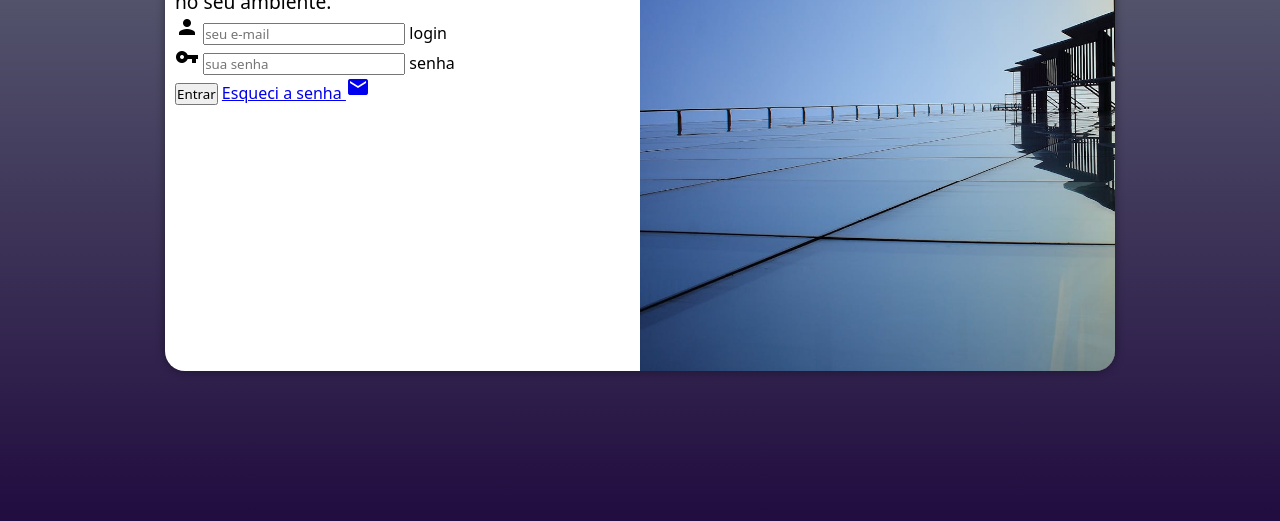
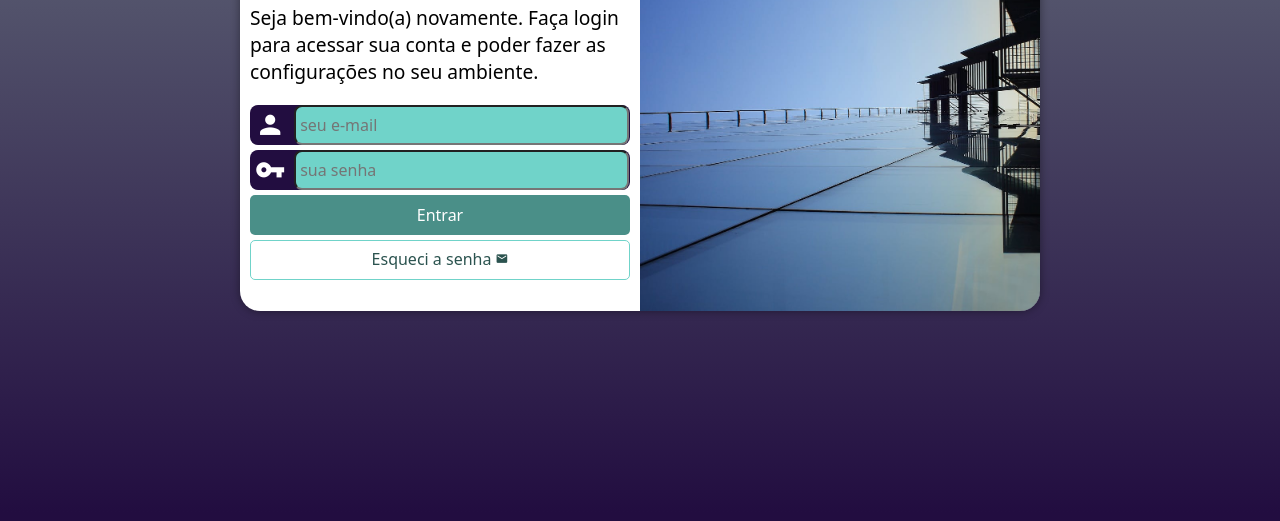
Before and after one commit to EduardoSousa10/projeto-login, a plain HTML site: page index.html in a window 1280 px wide. Shown: the part 279-800 px from the top of the page. Drawn offline with Linux system fonts and the light colour scheme.

Commit message:
Fim do exercício

```diff
--- a/estilos/media-query.css
+++ b/estilos/media-query.css
@@ -6,6 +6,7 @@
     }
     #login{
         width: 80vw;
+        height: 280px;
 
     }
     #login > #imagem{
@@ -23,7 +24,8 @@
         background-image: linear-gradient(to bottom, #6d7983,#220D40 99%);
     }
     #login {
-        width: 950px;
+        width: 800px;
+        height: 380px
     }
     #login > #imagem {
         width: 50%;
@@ -40,5 +42,6 @@
     }
     #formulario > p{
         font-size: 1.2em;
+        margin: 20px 0px;
     }
 }
--- a/estilos/style.css
+++ b/estilos/style.css
@@ -30,8 +30,8 @@ main{
     overflow: hidden;
     top: 50%;
     left: 50%;
+    box-shadow: 0px 0px 10px rgba(0, 0, 0, 0.411);
     transform: translate(-50%, -50%);
-    box-shadow: 0px 0px 10px rgba(0, 0, 0, 0.411);
     transition: width .3s, height .3s;
     transition-timing-function: ease;
 }
@@ -50,5 +50,66 @@ main{
     margin-bottom: 10px;
 }
 #formulario > p{
+    font-size: 1%;
+}
+.campo{
+    background-color: #220D40;
+    color: white;
+    height: 40px;
+    border-radius: 8px;
+    margin: 5px 0px;
+}
+.campo > label{
+    display: none;
+}
+.campo > i{
+    font-size: 1.9em;
+    width: 40px;
+    padding: 5px;
+}
+.campo > input{
+    background-color: #70d3c9;
+    font-size: 1em;
+    width:calc(100% - 45px);
+    height: 100%;
+    border-radius: 8px;
+    padding: 4px;
+    transform: translatey(-9px);
+}
+    .campo > input:focus-within{
+    background-color: white;
+    }
+form > input[type=submit]{
+    display: block;
+    font-size: 1em;
+    width: 100%;
+    height: 40px;
+    background-color: #4a8f88;
+    color: white;
+    border: none;
+    border-radius: 5px;
+}
+form > input[type=submit]:hover{
+    background-color: #220D40;
+}
+form > a.botao{
+    display: block;
+    text-align: center;
+    font-size: 1em;
+    width:100%;
+    height: 40px;
+    background-color: white;
+    border: 1px solid #70d3c9;
+    border-radius: 5px;
+    text-decoration: none;
+    color: #2b534f;
+    padding-top: 7px;
+    margin-top: 5px;
+}
+form > a.botao:hover{
+    background-color: #220D40;
+    color: white;
+}
+form > a.botao > i{
     font-size: 0.8em;
 }
--- a/index.html
+++ b/index.html
@@ -29,7 +29,7 @@
                             <label for="isenha">senha</label>
                     </div>
                     <input type="submit" value="Entrar">
-                    <a href="Esqueci.html">
+                    <a href="esqueci.html" class="botao">
                         Esqueci a senha <i class="material-icons">mail</i>
 
                     </a>
```
